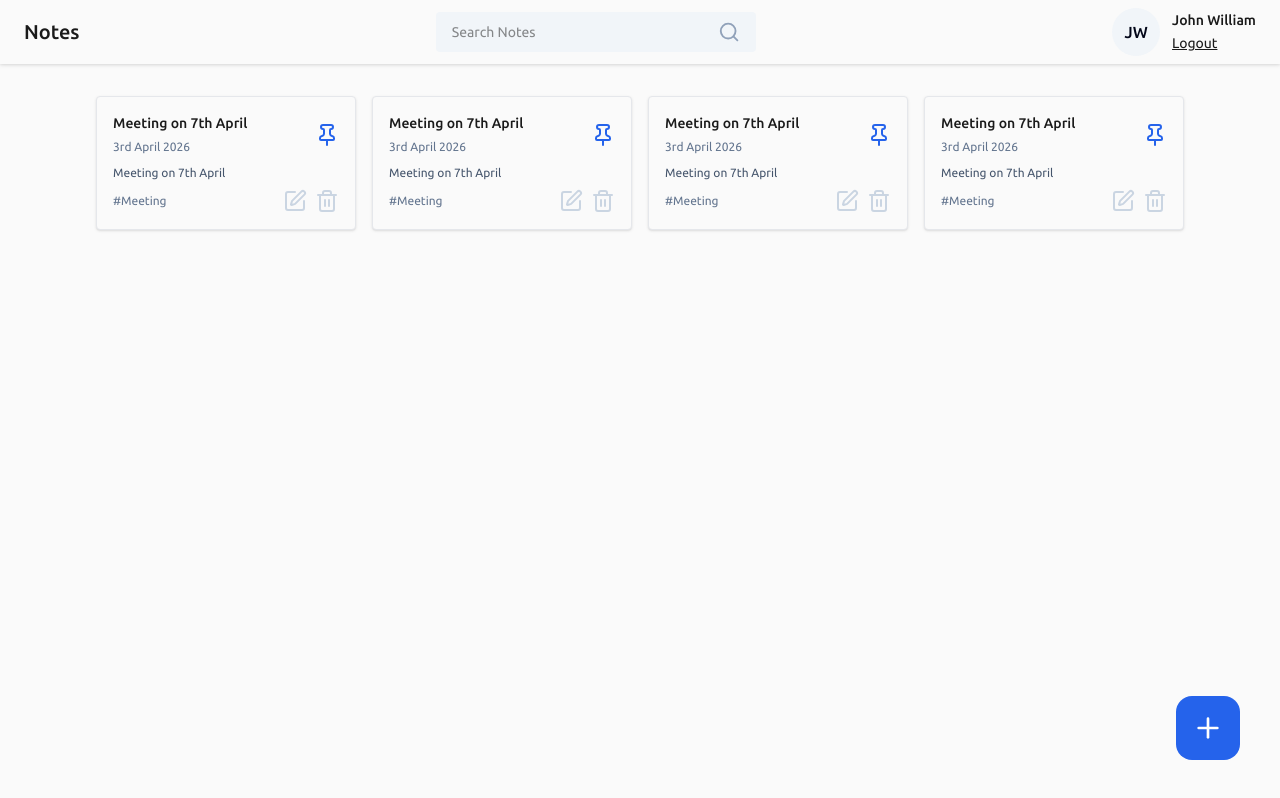
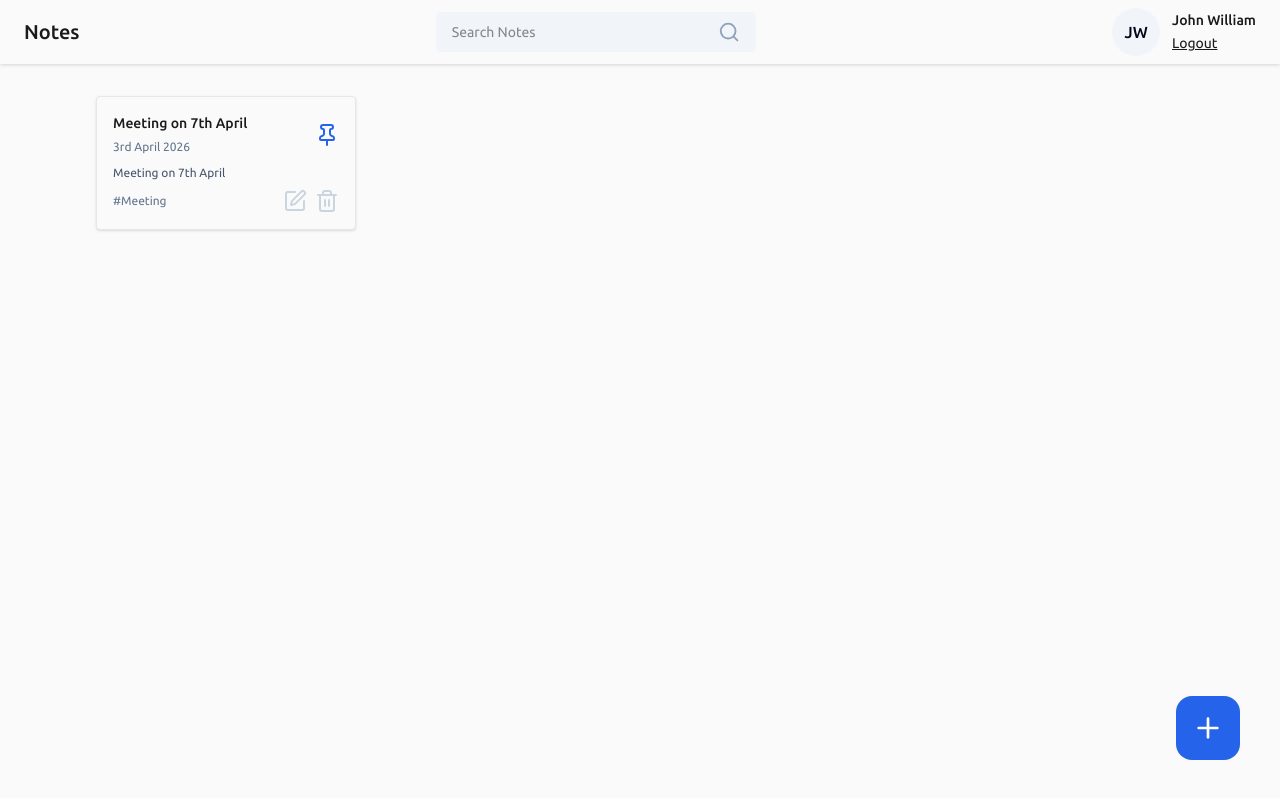
Before and after one commit to avicious/notes-app, a React (Vite) app in the folder frontend/: page /dashboard in a window 1280 px wide. Built offline with nearby package versions, Linux system fonts and the light colour scheme; no server answers.

Commit message:
Home Refactor: Cleaned JSX for Home

```diff
--- a/frontend/src/pages/Home/Home.jsx
+++ b/frontend/src/pages/Home/Home.jsx
@@ -51,39 +51,6 @@ const Home = () => {
             onDelete={() => {}}
             onPinNote={() => {}}
           />
-
-          <NoteCard
-            title="Meeting on 7th April"
-            date="3rd April 2026"
-            content="Meeting on 7th April"
-            tags="#Meeting"
-            isPinned={true}
-            onEdit={() => {}}
-            onDelete={() => {}}
-            onPinNote={() => {}}
-          />
-
-          <NoteCard
-            title="Meeting on 7th April"
-            date="3rd April 2026"
-            content="Meeting on 7th April"
-            tags="#Meeting"
-            isPinned={true}
-            onEdit={() => {}}
-            onDelete={() => {}}
-            onPinNote={() => {}}
-          />
-
-          <NoteCard
-            title="Meeting on 7th April"
-            date="3rd April 2026"
-            content="Meeting on 7th April"
-            tags="#Meeting"
-            isPinned={true}
-            onEdit={() => {}}
-            onDelete={() => {}}
-            onPinNote={() => {}}
-          />
         </div>
       </div>
 
```
